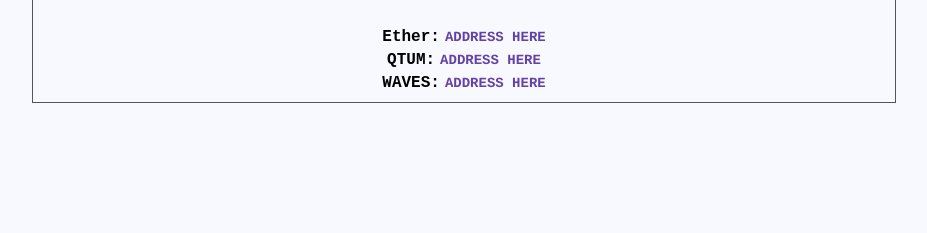
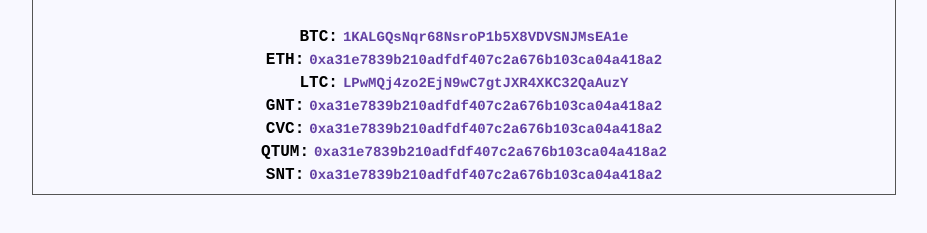
Before and after one commit to blockchainxyz/blockchainreport, a plain HTML site: page index.html in a window 1280 px wide. Shown: the part 551-784 px from the top of the page, without its empty margins (176-1103 px from the left). Drawn offline with Linux system fonts and the light colour scheme.

Commit message:
Update index.html

```diff
--- a/index.html
+++ b/index.html
@@ -40,13 +40,25 @@
 <h3> Tip Jar </h3>
 
       <div style="font-size: 14px; margin-top: 5px; word-wrap: break-word">
-            <span style="font-size: 16px">Ether:</span><span style="font-family: Courier; margin-left: 5px; color: #6441A4">ADDRESS HERE</span>
+            <span style="font-size: 16px">BTC:</span><span style="font-family: Courier; margin-left: 5px; color: #6441A4">1KALGQsNqr68NsroP1b5X8VDVSNJMsEA1e</span>
           </div>
           <div style="font-size: 14px; margin-top: 5px; word-wrap: break-word">
-            <span style="font-size: 16px">QTUM:</span><span style="font-family: Courier; margin-left: 5px; color: #6441A4">ADDRESS HERE</span>
+            <span style="font-size: 16px">ETH:</span><span style="font-family: Courier; margin-left: 5px; color: #6441A4">0xa31e7839b210adfdf407c2a676b103ca04a418a2</span>
           </div>
           <div style="font-size: 14px; margin-top: 5px; word-wrap: break-word">
-            <span style="font-size: 16px">WAVES:</span><span style="font-family: Courier; margin-left: 5px; color: #6441A4">ADDRESS HERE</span>
+            <span style="font-size: 16px">LTC:</span><span style="font-family: Courier; margin-left: 5px; color: #6441A4">LPwMQj4zo2EjN9wC7gtJXR4XKC32QaAuzY</span>
+          </div>
+          <div style="font-size: 14px; margin-top: 5px; word-wrap: break-word">
+            <span style="font-size: 16px">GNT:</span><span style="font-family: Courier; margin-left: 5px; color: #6441A4">0xa31e7839b210adfdf407c2a676b103ca04a418a2</span>
+          </div>
+          <div style="font-size: 14px; margin-top: 5px; word-wrap: break-word">
+            <span style="font-size: 16px">CVC:</span><span style="font-family: Courier; margin-left: 5px; color: #6441A4">0xa31e7839b210adfdf407c2a676b103ca04a418a2</span>
+          </div>
+          <div style="font-size: 14px; margin-top: 5px; word-wrap: break-word">
+            <span style="font-size: 16px">QTUM:</span><span style="font-family: Courier; margin-left: 5px; color: #6441A4">0xa31e7839b210adfdf407c2a676b103ca04a418a2</span>
+          </div>
+          <div style="font-size: 14px; margin-top: 5px; word-wrap: break-word">
+            <span style="font-size: 16px">SNT:</span><span style="font-family: Courier; margin-left: 5px; color: #6441A4">0xa31e7839b210adfdf407c2a676b103ca04a418a2</span>
           </div>
 
 </body>
```
